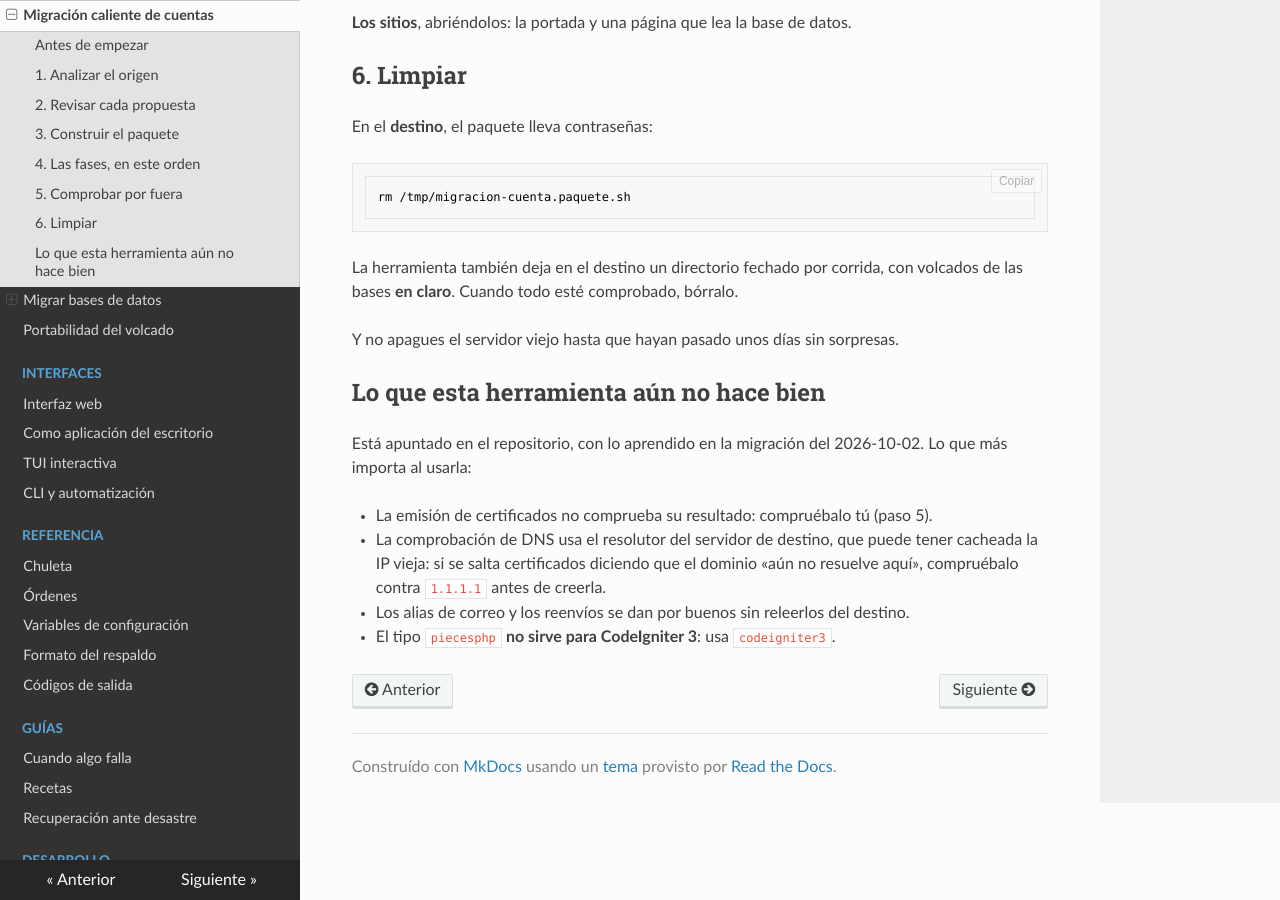
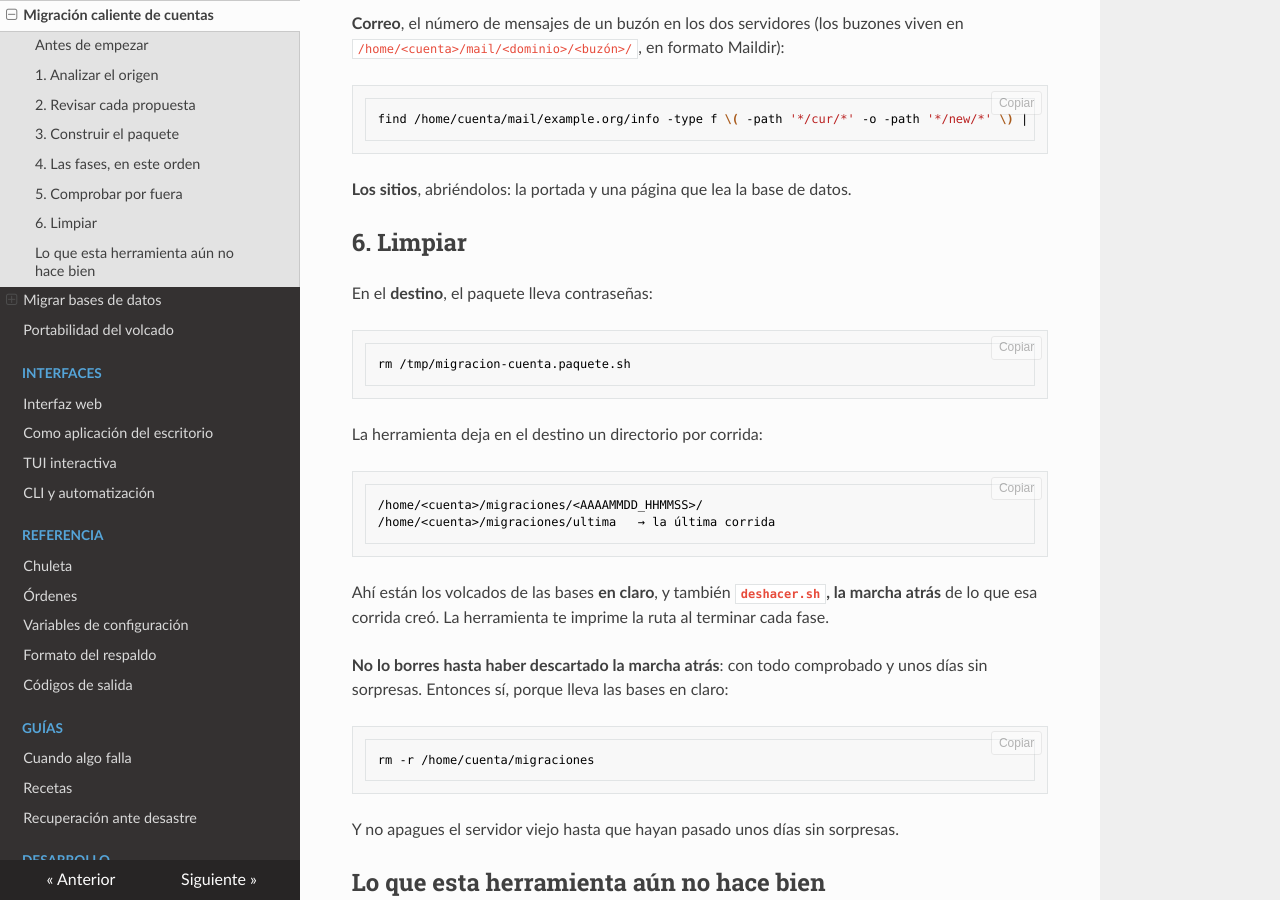
Before and after one commit to vmorantes/ServersBackupsPersonalUtility, an MkDocs documentation site: the page built from docs/migracion/caliente.md, in a window 1280 px wide and 900 px high, scrolled down 4921 px. Built offline with MkDocs 1.6.1, drawn with Linux system fonts in a browser that asks for light colours; some of the changed text lies outside the part shown.

Commit message:
docs(migracion): la guía, corregida contra el código

````diff
--- a/docs/migracion/caliente.md
+++ b/docs/migracion/caliente.md
@@ -81,22 +82,27 @@
 ## 2. Revisar cada propuesta
 
 Copia la propuesta de cada cuenta a `tools/migracion-caliente/` (git ignora los
-`migracion-*.sh`, salvo el ejemplo) y revísala. **Así como sale, la herramienta se
-niega a usarla**, a propósito:
+`migracion-*.sh`, salvo el ejemplo) y revísala. Hay dos huecos que **tienes que**
+rellenar tú:
 
-- **`IP_DESTINO="PENDIENTE_IP_DESTINO"`**: pon la IP del servidor nuevo.
+- **`IP_DESTINO`**: la IP del servidor nuevo.
 - **`php=""`** en los dominios cuyo PHP en el origen era `default`: desde los
   archivos no se puede saber qué versión es. Mírala en el panel del origen y
   escribe la plantilla exacta (`PHP-7_4`, `PHP-8_1`…). Nunca `default`: no es la
   misma versión en los dos servidores.
+
+Si se te olvida alguno, la herramienta se niega al lanzar `plan`, antes de tocar
+nada, y dice cuál falta. Pero **lee el plan entero de todos modos**: es la última
+vez que ves todo lo que va a hacer antes de que lo haga.
 
 Y busca cada `REVISAR:`. Los que más importan:
 
 | Aviso | Qué hacer |
 |---|---|
 | Aplicación «no se pudo determinar» | Va como `tipo="ninguno"`: la base se migra, pero **la configuración no se reescribe**. Las credenciales nuevas se escriben a mano tras la fase 1 |
-| CodeIgniter con directorio de entorno | El analizador apunta `ruta_db` al `database.php` del entorno activo (`application/config/production/…`), que es el que manda. Compruébalo |
+| CodeIgniter con directorio de entorno | El analizador apunta `ruta_db` al `database.php` del entorno activo (por ejemplo `public_html/application/config/production/database.php`; la ruta es relativa a la carpeta del dominio), que es el que manda. Compruébalo |
 | `active_group` distinto de `default`, o una clave repetida en `database.php` | La herramienta se negará con ese proyecto. Corrige el archivo en el origen o trátalo a mano |
+| Cron **suspendido** en el origen | Alguien lo apagó a propósito. La herramienta **no lo migra**, y lo dice en el plan. Recréalo a mano solo si de verdad hace falta |
 | Cron que llama a `php` sin ruta | En el servidor nuevo puede ser otra versión. Pon la ruta absoluta |
 | Cron puesto a mano (`crontab -e`) | La migración no lo lleva. Recréalo tú |
 | Base que ninguna aplicación usa | Va como base suelta. Decide si hace falta |
@@ -213,8 +219,23 @@
 rm /tmp/migracion-cuenta.paquete.sh
 ```
 
-La herramienta también deja en el destino un directorio fechado por corrida, con
-volcados de las bases **en claro**. Cuando todo esté comprobado, bórralo.
+La herramienta deja en el destino un directorio por corrida:
+
+```
+/home/<cuenta>/migraciones/<AAAAMMDD_HHMMSS>/
+/home/<cuenta>/migraciones/ultima   → la última corrida
+```
+
+Ahí están los volcados de las bases **en claro**, y también **`deshacer.sh`, la
+marcha atrás** de lo que esa corrida creó. La herramienta te imprime la ruta al
+terminar cada fase.
+
+**No lo borres hasta haber descartado la marcha atrás**: con todo comprobado y
+unos días sin sorpresas. Entonces sí, porque lleva las bases en claro:
+
+```bash
+rm -r /home/cuenta/migraciones
+```
 
 Y no apagues el servidor viejo hasta que hayan pasado unos días sin sorpresas.
 
````
Also changed, not shown: other parts of docs/migracion/caliente.md (+2 -1 lines).
